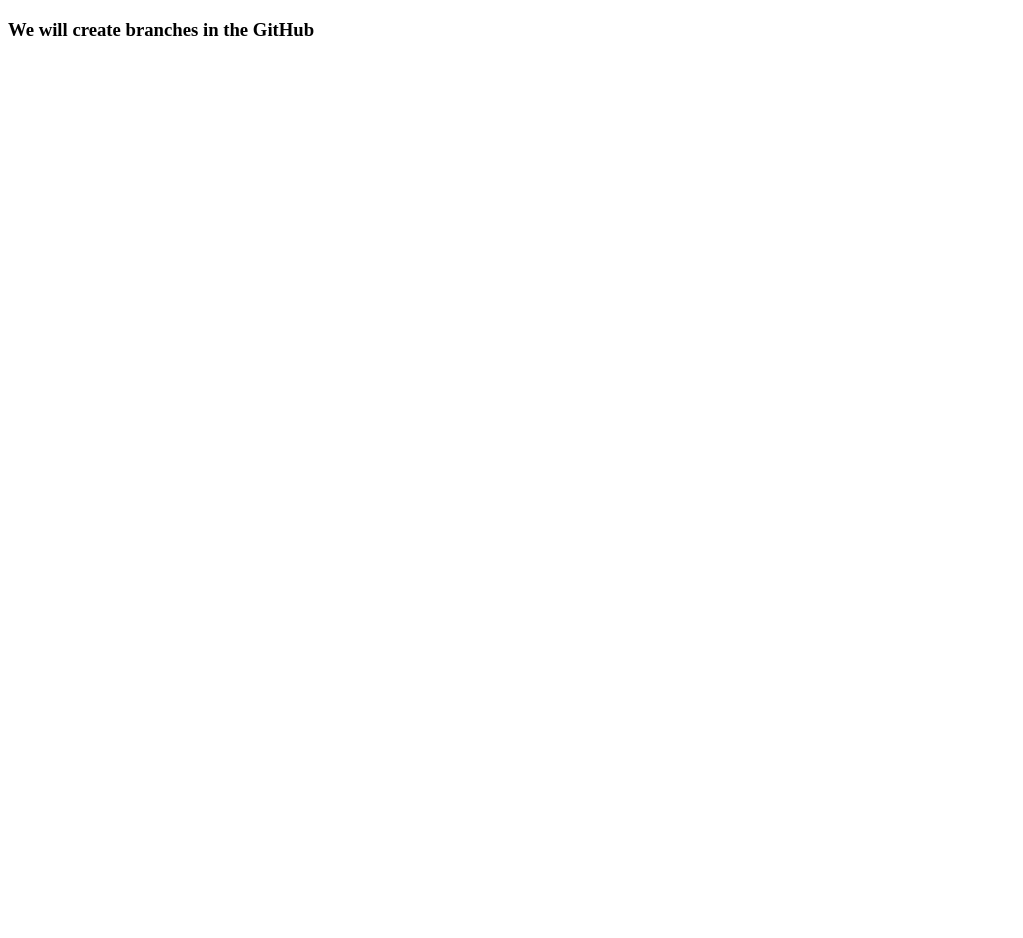
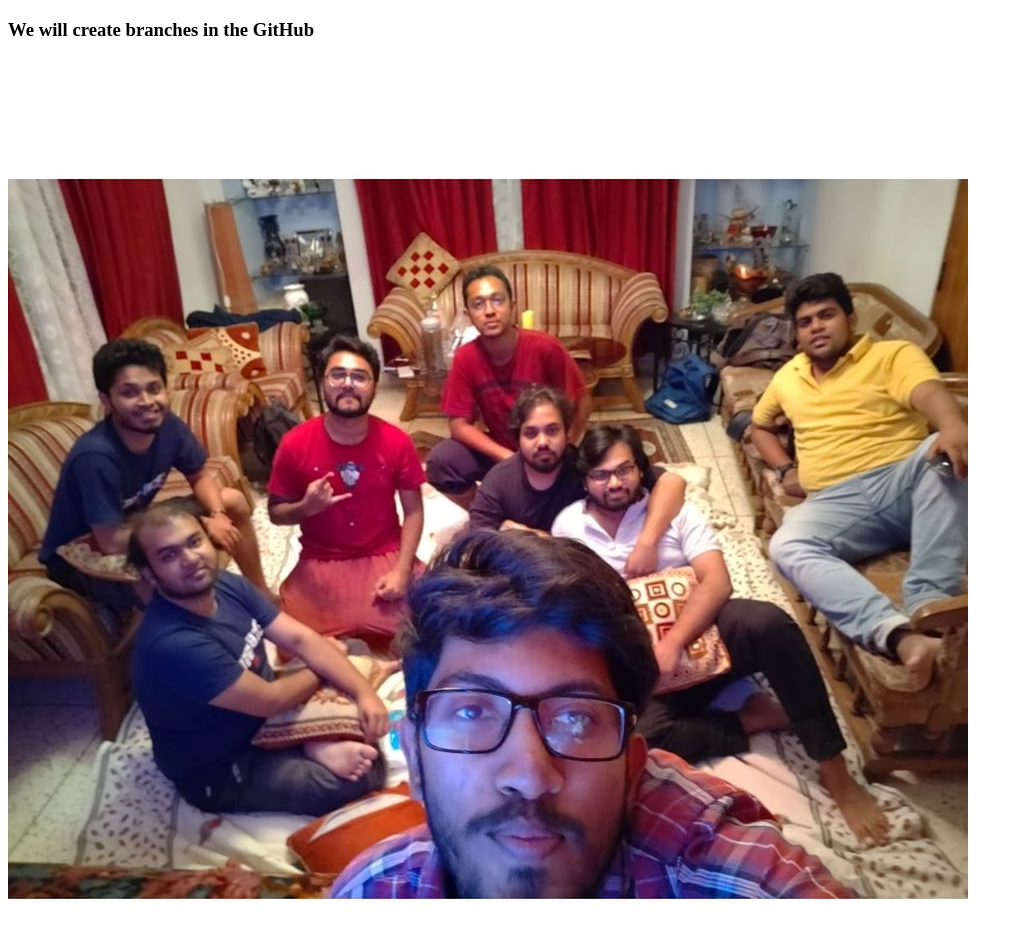
Before and after one commit to shakhawat07/second-git-branch, a plain HTML site: page index.html in a window 1280 px wide. Shown: the whole page, without its empty margins (0-1023 px from the left). Before the commit the page ends 800 px from the top, so only its background shows below. Drawn offline with Linux system fonts and the light colour scheme.

Commit message:
image-add branch

```diff
--- a/index.html
+++ b/index.html
@@ -8,5 +8,6 @@
 </head>
 <body>
     <h3>We will create branches in the GitHub</h3>
+    <img src="GoodDay.jpg" alt="Image of Sk">
 </body>
 </html>
```
Also changed, not shown: GoodDay.jpg (added), Sk.jpg (added).
